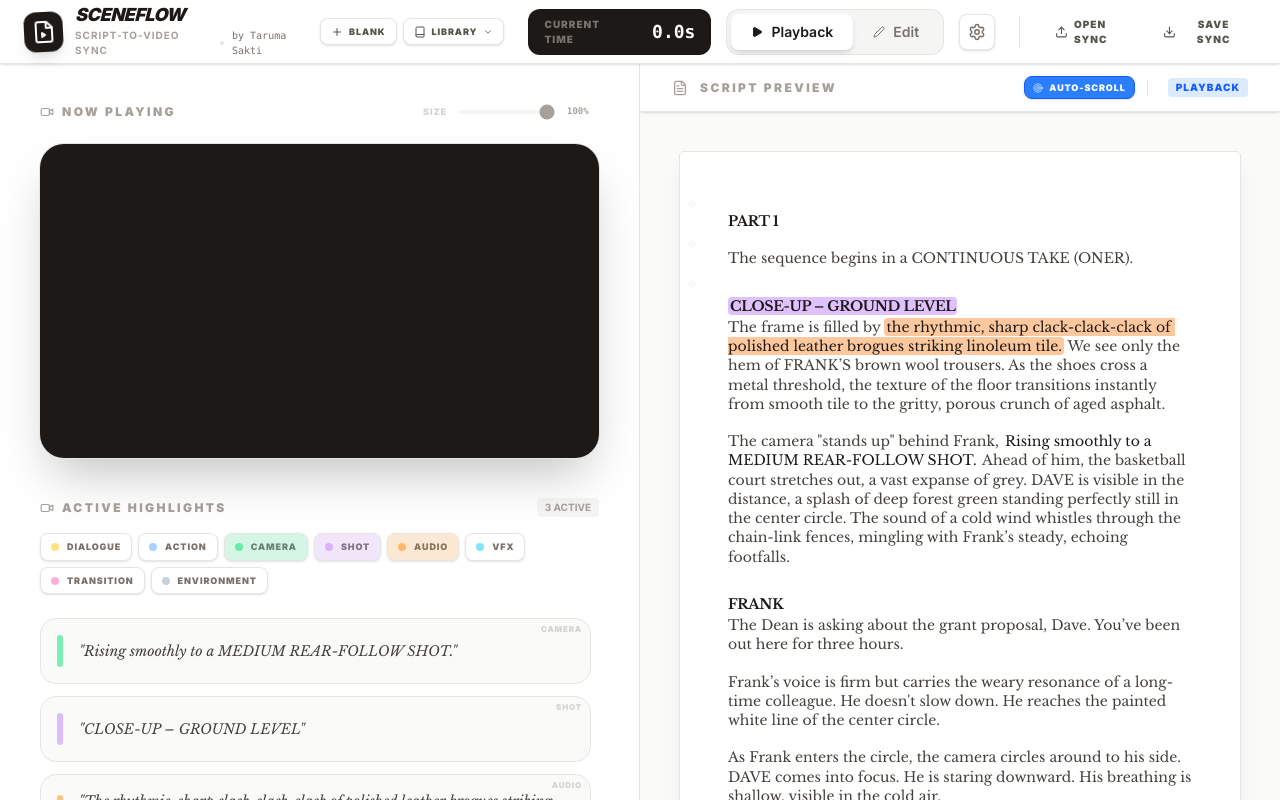
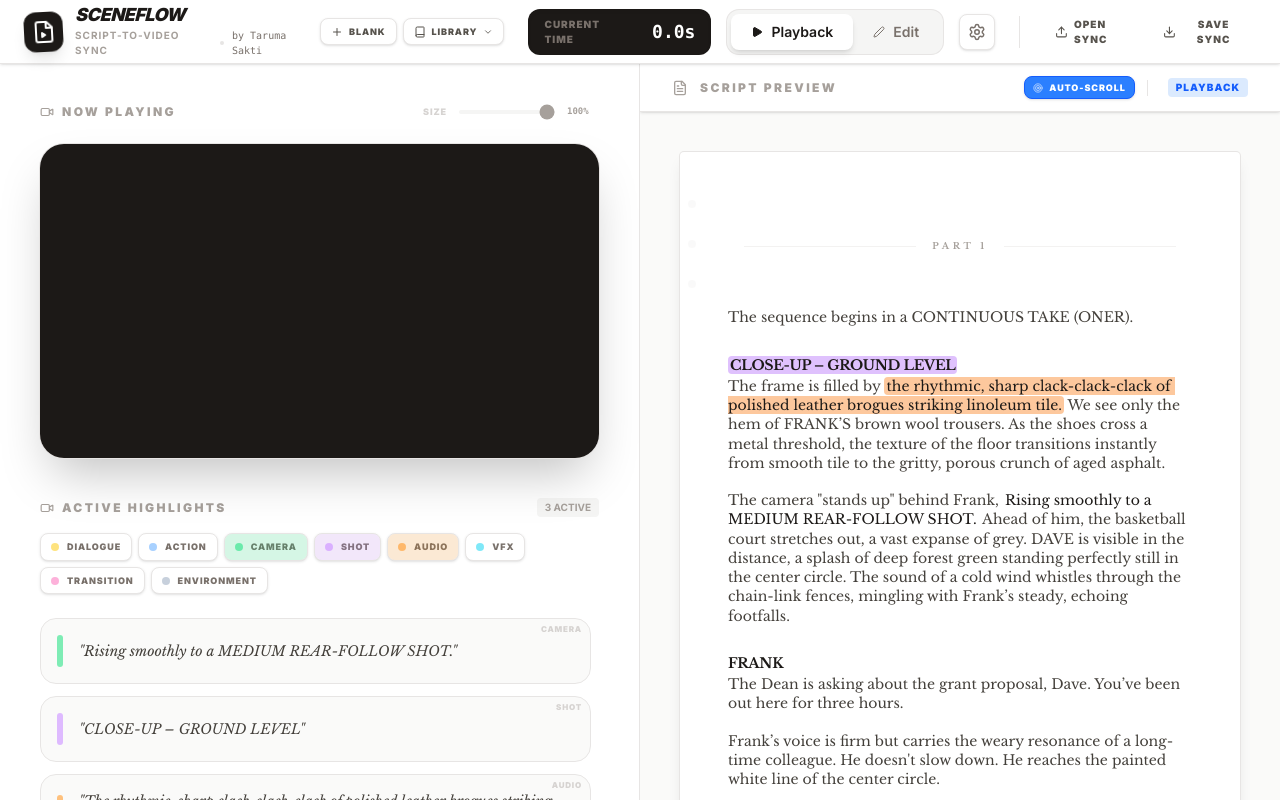
Before and after one commit to taruma/SceneFlow, a React (Vite) app: page / in a window 1280 px wide. Built offline with nearby package versions, Linux system fonts and the light colour scheme.

Commit message:
feat: Add support for PART and Roman numeral titles
Introduces new parsing logic to recognize and render "PART N" markers and uppercase Roman numeral titles followed by a blank line. These elements are now styled as distinct visual separators within the screenplay view.

```diff
--- a/src/App.tsx
+++ b/src/App.tsx
@@ -671,9 +671,22 @@ export default function App() {
       const isNote = trimmed.startsWith('[') && trimmed.endsWith(']');
       const isEffect = trimmed.startsWith('SFX:') || trimmed.startsWith('VFX:');
       const isSeparator = trimmed === '---';
+      const isPartSeparator = /^PART \d+$/.test(trimmed);
+      const romanMatch = trimmed.match(/^[IVXLCDM]+\.\s+(.+)$/);
+      const isRomanTitle = romanMatch && trimmed === trimmed.toUpperCase() && (lineIdx === lines.length - 1 || lines[lineIdx + 1]?.trim() === '');
 
       if (isSeparator) {
         return <hr key={lineIdx} className="border-stone-100 my-6" />;
+      }
+
+      if (isPartSeparator || isRomanTitle) {
+        return (
+          <div key={lineIdx} className="flex items-center gap-4 my-10 px-4">
+            <div className="h-px bg-stone-200/50 flex-1" />
+            <span className="text-[9px] font-black text-stone-400 uppercase tracking-[0.4em] whitespace-nowrap">{trimmed}</span>
+            <div className="h-px bg-stone-200/50 flex-1" />
+          </div>
+        );
       }
 
       if (isHeading) {
```
